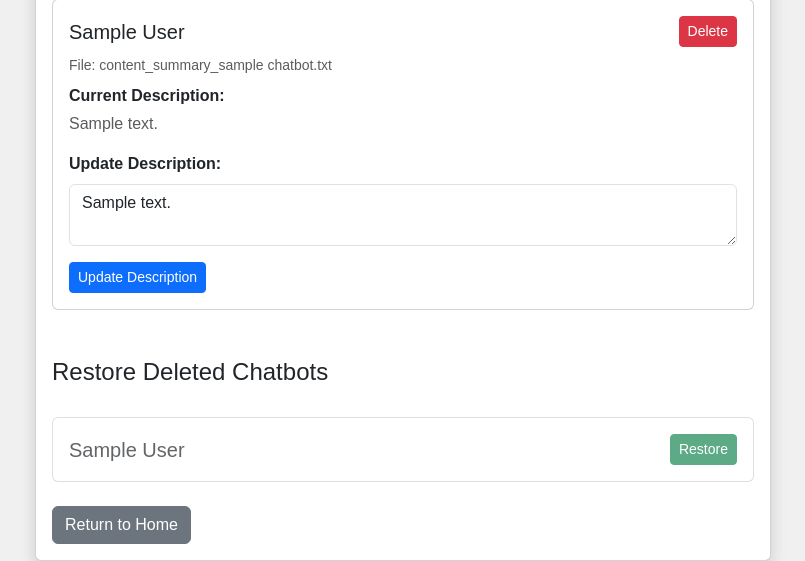
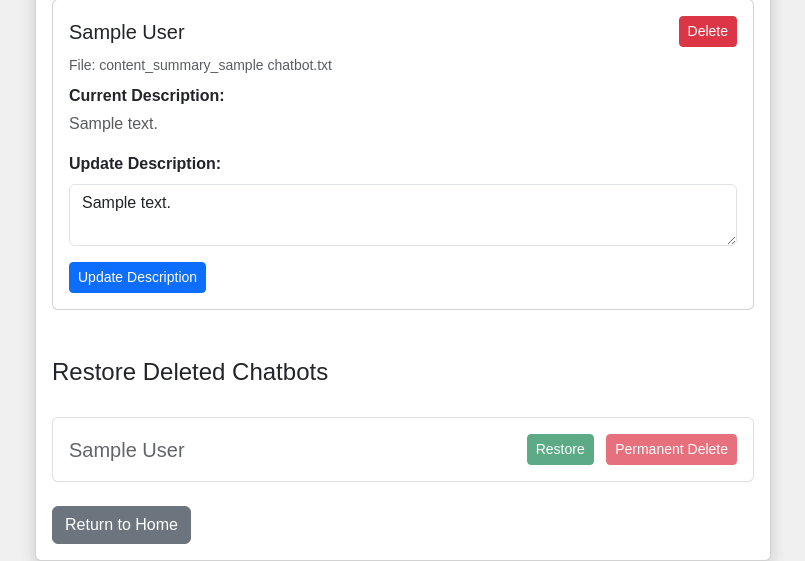
Before and after one commit to hjum84/ascwichatbot, a Flask app: template templates/admin.html in a window 1280 px wide. Shown: the part 565-1126 px from the top of the page, without its empty margins (237-1042 px from the left). Run offline with Flask 3, Linux system fonts and the light colour scheme; the template is opened without the code that fills it: most values are stand-ins (such as "Sample title", 1, 10 or a date in 2020).

Commit message:
admin page updated

```diff
--- a/main.py
+++ b/main.py
@@ -974,6 +974,47 @@ def admin_restore_chatbot():
                                 message=f'An error occurred: {str(e)}',
                                 message_type='danger'))
 
+# Permanent delete chatbot route
+@app.route('/admin_permanent_delete_chatbot', methods=['POST'])
+@requires_auth
+def admin_permanent_delete_chatbot():
+    try:
+        chatbot_name = request.form.get('chatbot_name')
+        if not chatbot_name:
+            return redirect(url_for('admin',
+                                    message='Chatbot name was not provided',
+                                    message_type='danger'))
+
+        # Permanently delete from database
+        chatbot_name_upper = chatbot_name.upper()
+        db = get_db()
+        try:
+            chatbot = ChatbotContent.get_by_code(db, chatbot_name_upper)
+            if not chatbot:
+                return redirect(url_for('admin',
+                                        message=f'Could not find {chatbot_name} chatbot in database',
+                                        message_type='danger'))
+
+            # Get display name before deletion for the success message
+            display_name = chatbot.name
+
+            # Permanently delete from database
+            db.delete(chatbot)
+            db.commit()
+
+            # Reload program content
+            load_program_content()
+
+            return redirect(url_for('admin',
+                                    message=f'The {display_name} chatbot has been permanently deleted',
+                                    message_type='success'))
+        finally:
+            close_db(db)
+    except Exception as e:
+        return redirect(url_for('admin',
+                                message=f'An error occurred: {str(e)}',
+                                message_type='danger'))
+
 if __name__ == '__main__':
     # Migrate existing content to database when the app starts
     migrate_content_to_db()
--- a/templates/admin.html
+++ b/templates/admin.html
@@ -144,8 +144,12 @@
                                 <div class="card-body">
                                     <div class="d-flex justify-content-between align-items-center">
                                         <h5 class="card-title mb-0">{{ chatbot.display_name }}</h5>
-                                        <button type="button" class="btn btn-success btn-sm restore-btn"
-                                                data-chatbot-name="{{ chatbot.name }}">Restore</button>
+                                        <div>
+                                            <button type="button" class="btn btn-success btn-sm restore-btn me-2"
+                                                    data-chatbot-name="{{ chatbot.name }}">Restore</button>
+                                            <button type="button" class="btn btn-danger btn-sm permanent-delete-btn"
+                                                    data-chatbot-name="{{ chatbot.name }}">Permanent Delete</button>
+                                        </div>
                                     </div>
                                 </div>
                             </div>
@@ -313,6 +317,30 @@
                     xhr.send(formData);
                 });
             });
+
+            // Permanent delete chatbot
+            document.querySelectorAll('.permanent-delete-btn').forEach(function(btn) {
+                btn.addEventListener('click', function() {
+                    const chatbotName = this.getAttribute('data-chatbot-name');
+                    if (confirm('WARNING: This will permanently delete the chatbot and cannot be undone. Are you sure?')) {
+                        const formData = new FormData();
+                        formData.append('chatbot_name', chatbotName);
+
+                        const xhr = new XMLHttpRequest();
+                        xhr.open('POST', "{{ url_for('admin_permanent_delete_chatbot') }}", true);
+
+                        xhr.onload = function() {
+                            if (xhr.status >= 200 && xhr.status < 300) {
+                                window.location.href = "{{ url_for('admin', message='The chatbot has been permanently deleted', message_type='success') }}";
+                            } else {
+                                alert('Error: Could not permanently delete chatbot');
+                            }
+                        };
+
+                        xhr.send(formData);
+                    }
+                });
+            });
         });
     </script>
 </body>
```
